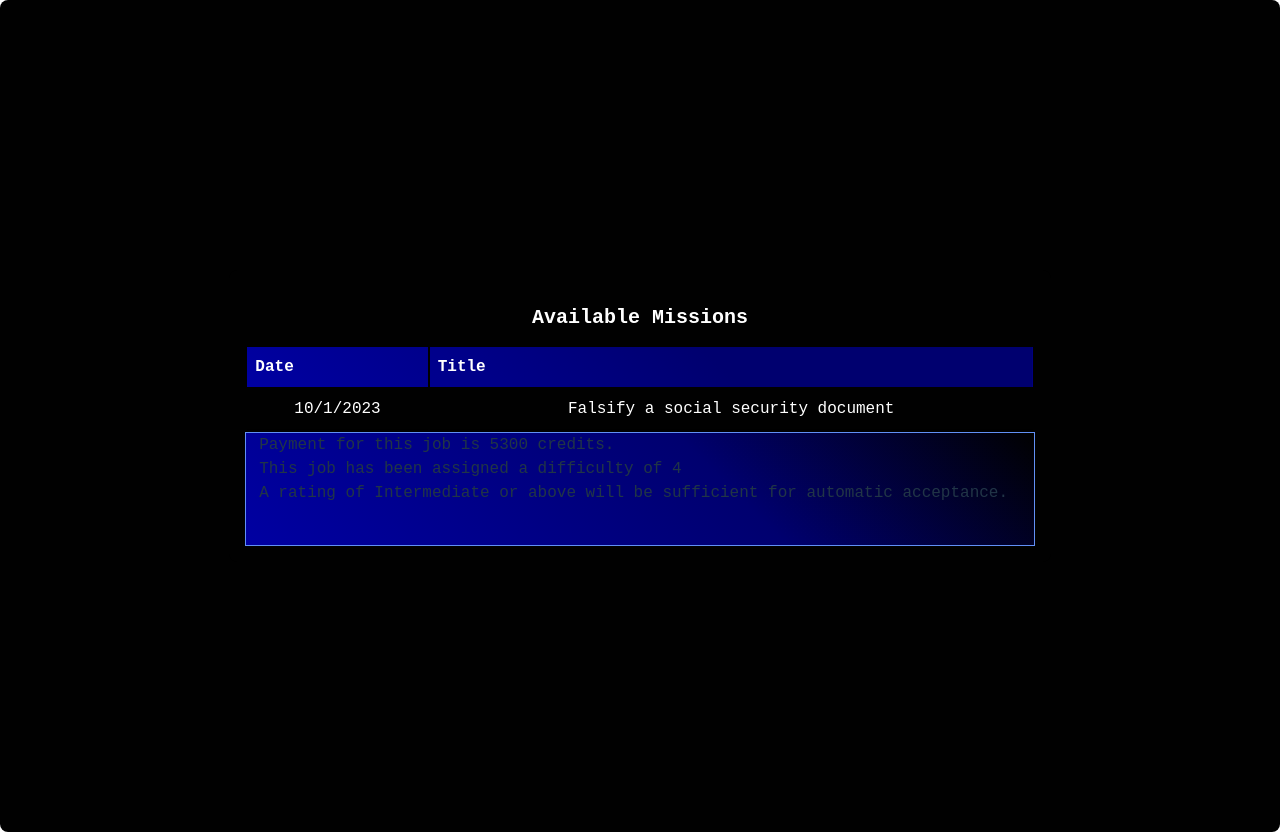
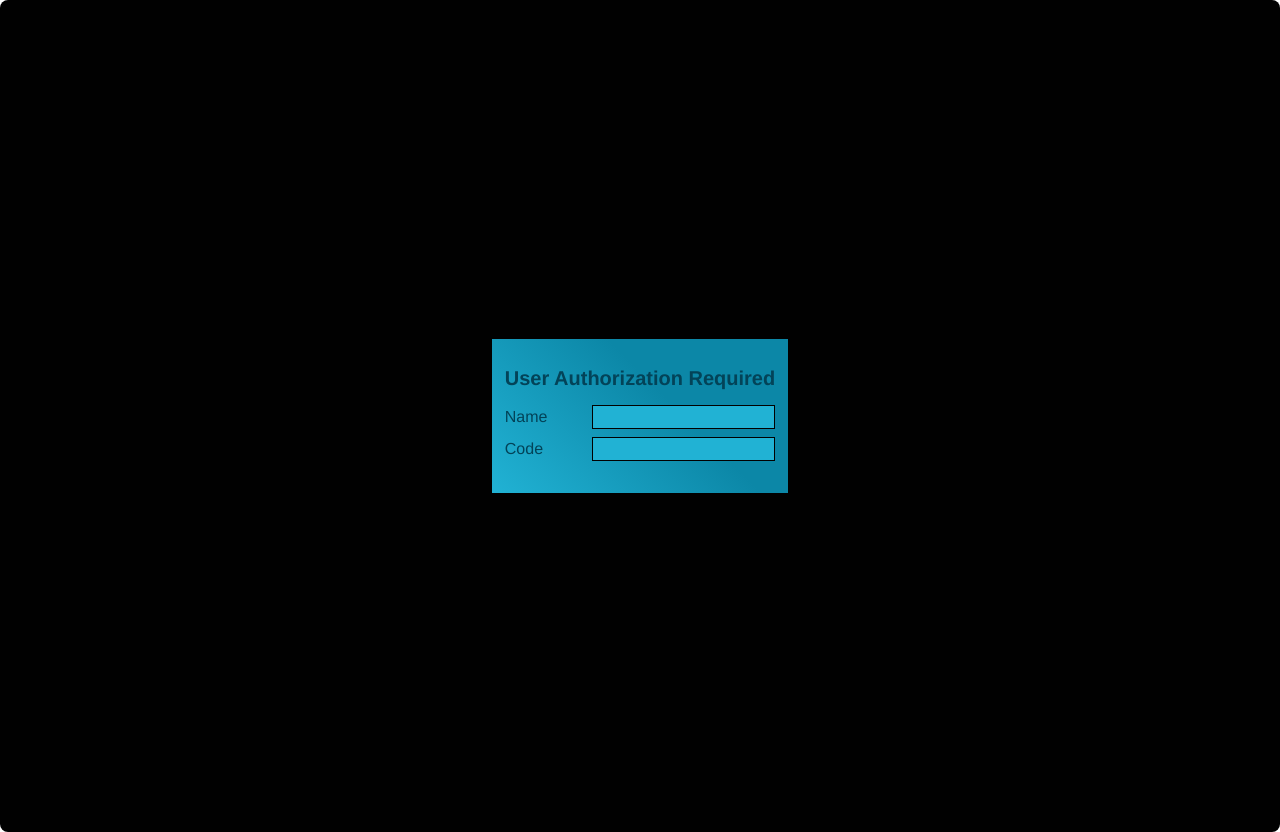
Before and after one commit to cocomittens/Overlink, a React (Vite) app in the folder frontend/: page / in a window 1280 px wide. Built offline with nearby package versions, Linux system fonts and the light colour scheme.

Commit message:
Add login screen

```diff
--- a/frontend/src/App.jsx
+++ b/frontend/src/App.jsx
@@ -1,10 +1,11 @@
 import "./App.css"
 import Missions from './scenes/Missions.tsx'
+import Login from './scenes/Login.tsx'
 
 function App() {
 
   return (
-      <Missions />
+    <Login />
   )
 }
 
--- /dev/null
+++ b/frontend/src/scenes/Login.tsx
@@ -0,0 +1,20 @@
+import React, { useEffect, useState } from "react";
+import "../styles/login.scss";
+
+export default function Login() {
+  return (
+    <div className="login-container">
+      <h2>User Authorization Required</h2>
+      <form>
+        <div className="form-group">
+          <label htmlFor="username">Name</label>
+          <input type="text" id="username" name="username" required />
+        </div>
+        <div className="form-group">
+          <label htmlFor="password">Code</label>
+          <input type="password" id="password" name="password" required />
+        </div>
+      </form>
+    </div>
+  );
+}
--- /dev/null
+++ b/frontend/src/scenes/Map.tsx
@@ -0,0 +1,5 @@
+import React, { useEffect, useState } from "react";
+
+export default function Map() {
+  return <div className="map-container"></div>;
+}
--- /dev/null
+++ b/frontend/src/styles/login.scss
@@ -0,0 +1,39 @@
+$primary-bg: #010101;
+$light-teal: rgb(33, 178, 212);
+$mid-teal: rgb(12, 135, 167);
+$dark-teal: rgb(3, 67, 88);
+
+.login-container {
+    background: linear-gradient(
+          45deg,
+          $light-teal 0%,
+          $mid-teal 60%
+        );
+    padding-bottom: 3vh;
+    padding-top: 1vh;
+    padding-left: 1vw;
+    padding-right: 1vw;
+    color: $dark-teal;
+    font-family: 'Helvetica Neue', Helvetica, Arial, sans-serif;
+    display: flex;
+    flex-direction: column;
+    align-items: flex-start;
+    h2 {
+        color: $dark-teal
+    }
+    input {
+        background: $light-teal;
+        border: 1px solid $primary-bg;
+    }
+
+}
+
+form {
+    width: 100%;
+}
+
+.form-group {
+    display: flex;
+    justify-content: space-between;
+    margin-bottom: 1vh;
+}
```
